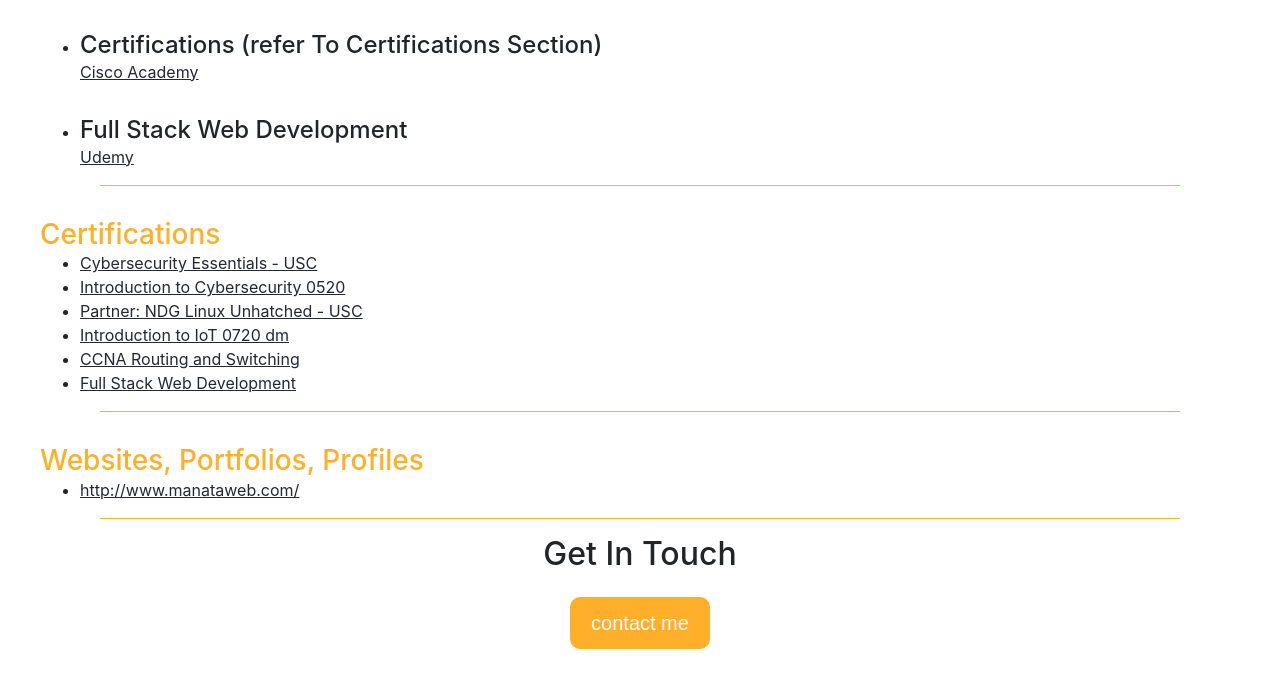
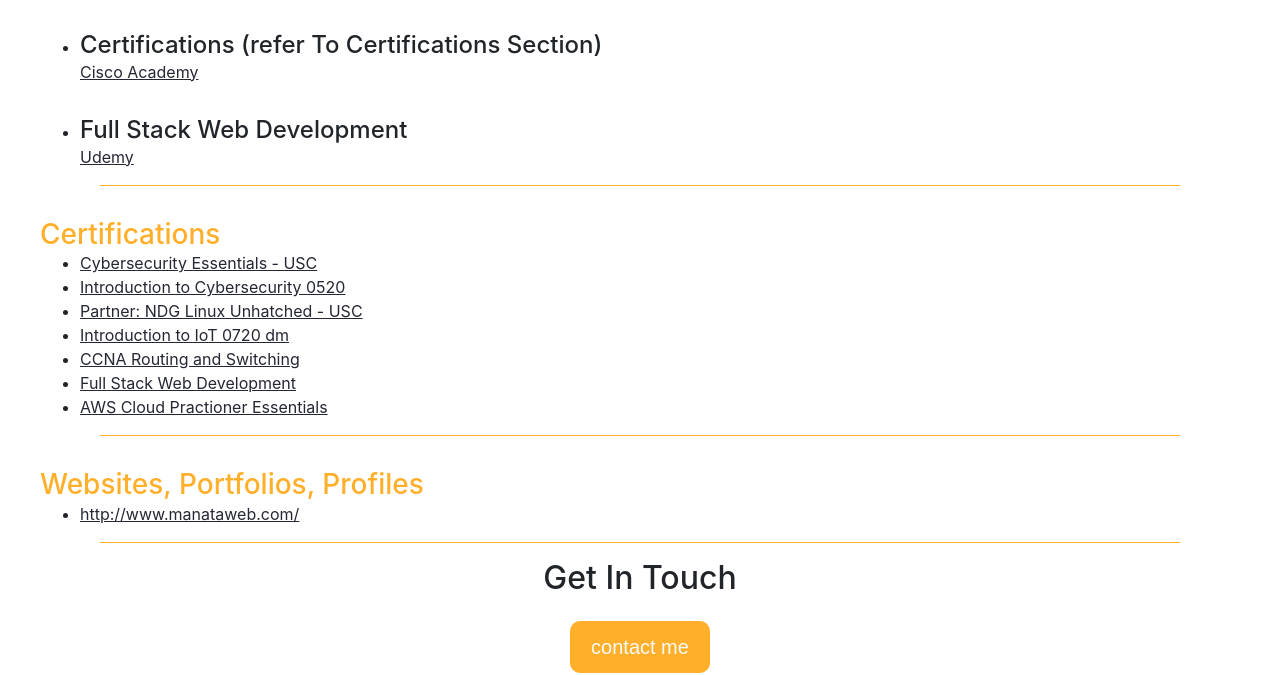
Before and after one commit to robsonmanata/cv, a plain HTML site: page index.html in a window 1280 px wide. Shown: the part 1973-2648 px from the top of the page. Drawn offline with nearby package versions, Linux system fonts and the light colour scheme.

Commit message:
Update index.html

```diff
--- a/index.html
+++ b/index.html
@@ -185,6 +185,7 @@ emphasizing writing clean, elegant, and efficient code throughout the project li
         <li> <a href="ROBSONMANATA-Introduction to -certificate (2).pdf">Introduction to IoT 0720 dm</a></li>
         <li> <a href="ROBSONMANATA-CNA1_GM_nd_1520_-certificate (1).pdf">CCNA Routing and Switching</a></li>
         <li> <a href="UC-c8d781b2-c6d2-4019-b4c4-b4dd80f12ca6 (1).jpg">Full Stack Web Development</a></li>
+         <li> <a href="screenshot-www.aws.training-2021.03.22-19_28_03.png">AWS Cloud Practioner Essentials</a></li>
       </ul>
     </div>
   <hr>
```
